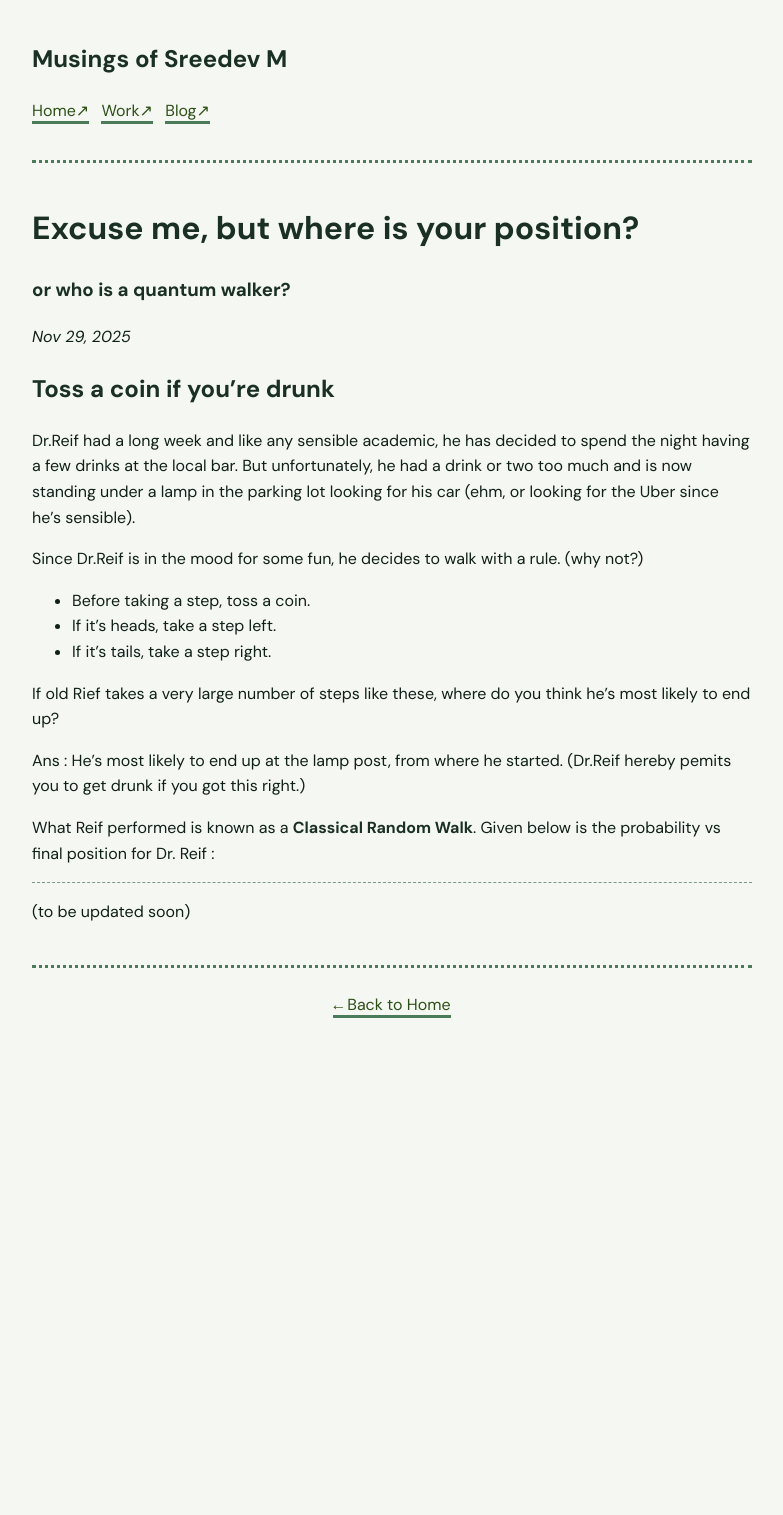
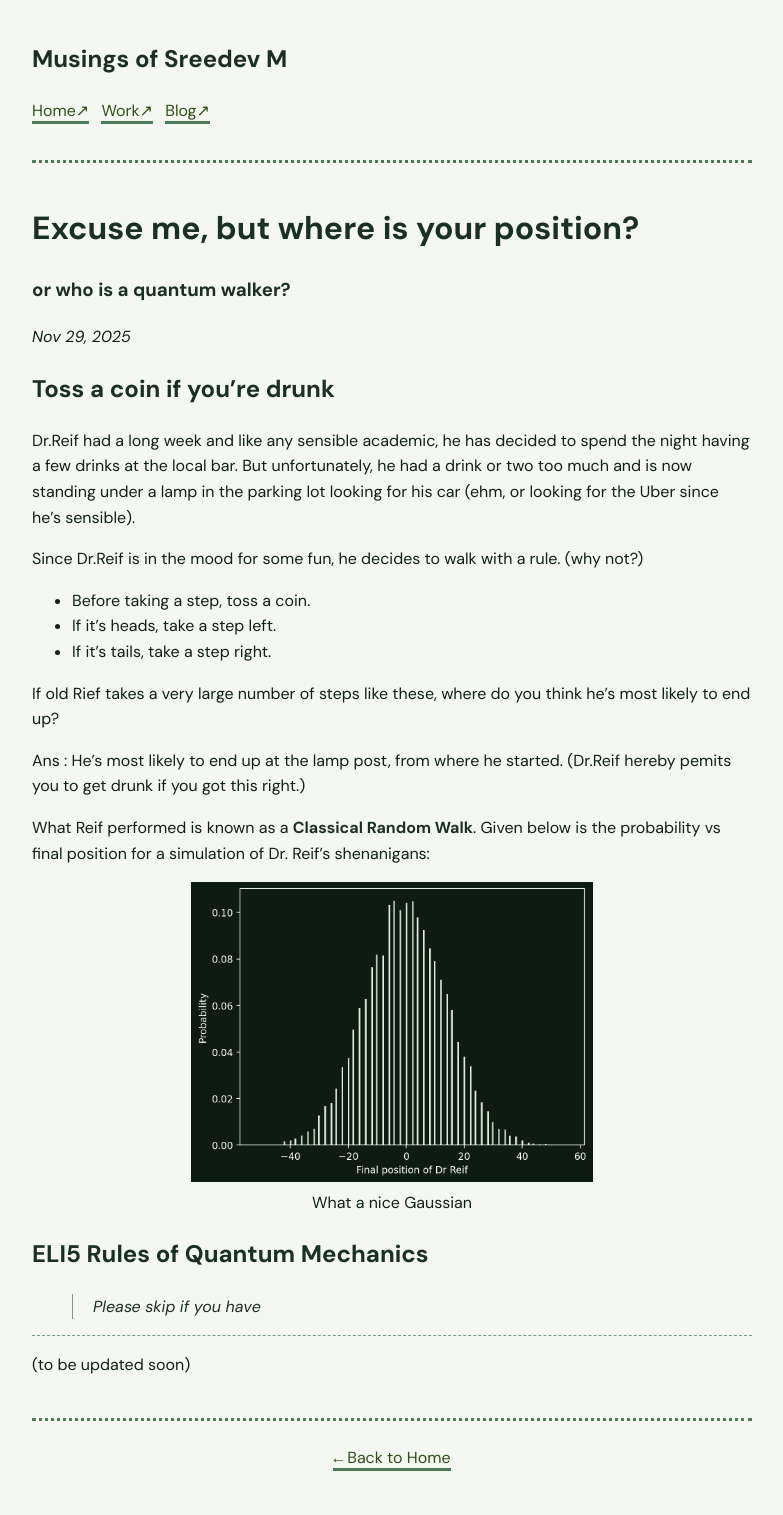
Before and after one commit to m-sreedev/musings, a Jekyll site: the page built from _works/2025-11-29-quantum_walk.markdown, in a window 1280 px wide. Shown: the whole page, without its empty margins (248-1031 px from the left). Built offline with Jekyll 4.4.1, drawn with Linux system fonts in a browser that asks for light colours; some web fonts are replaced; before the commit the page ends 1062 px from its top, so only the background shows below that.

```diff
--- a/_works/2025-11-29-quantum_walk.markdown
+++ b/_works/2025-11-29-quantum_walk.markdown
@@ -21,7 +21,18 @@ If old Rief takes a very large number of steps like these, where do you think he
 Ans : He's most likely to end up at the lamp post, from where he started.
 (Dr.Reif hereby pemits you to get drunk if you got this right.)
 
-What Reif performed is known as a **Classical Random Walk**. Given below is the probability vs final position for Dr. Reif :
+What Reif performed is known as a **Classical Random Walk**. Given below is the probability vs final position for a simulation of Dr. Reif's shenanigans:
+
+<div style="text-align: center;">
+<figure>
+<img src = "{{site.url}}{{'media/classical_walk.png' | relative_url}}" height = "300" alt = "Probability density function for the final position of a Classical Walker">
+<figcaption>What a nice Gaussian</figcaption>
+</figure>
+</div>
+
+## ELI5 Rules of Quantum Mechanics
+
+> Please skip if you have
 
 <hr>
 
```
Also changed, not shown: _works/2025-12-15-qrc_with_qw.md (added, +103 -0 lines), work.markdown (+5 -2 lines), media/classical_walk.png (added), media/lorenz_pred.png (added), media/lorenz_x.png (added), media/lorenz_z.png (added), 2 other files.
